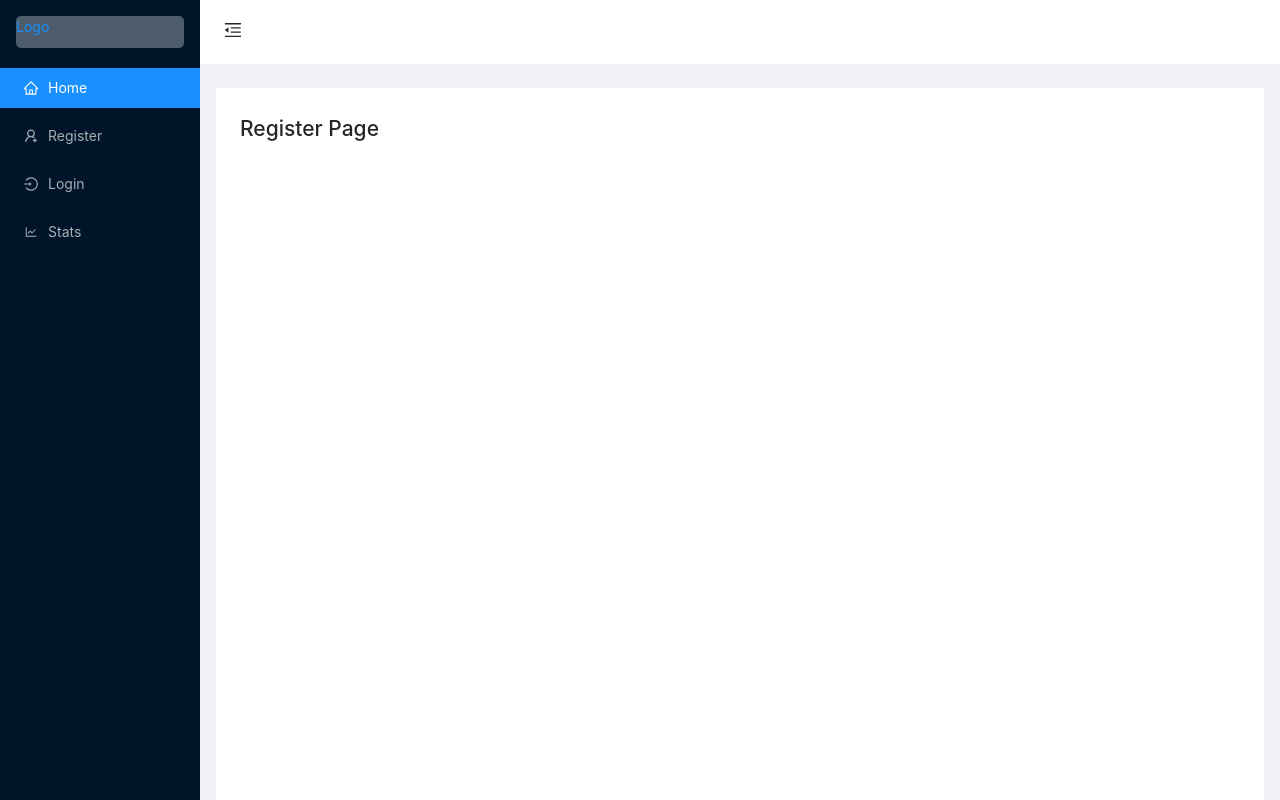
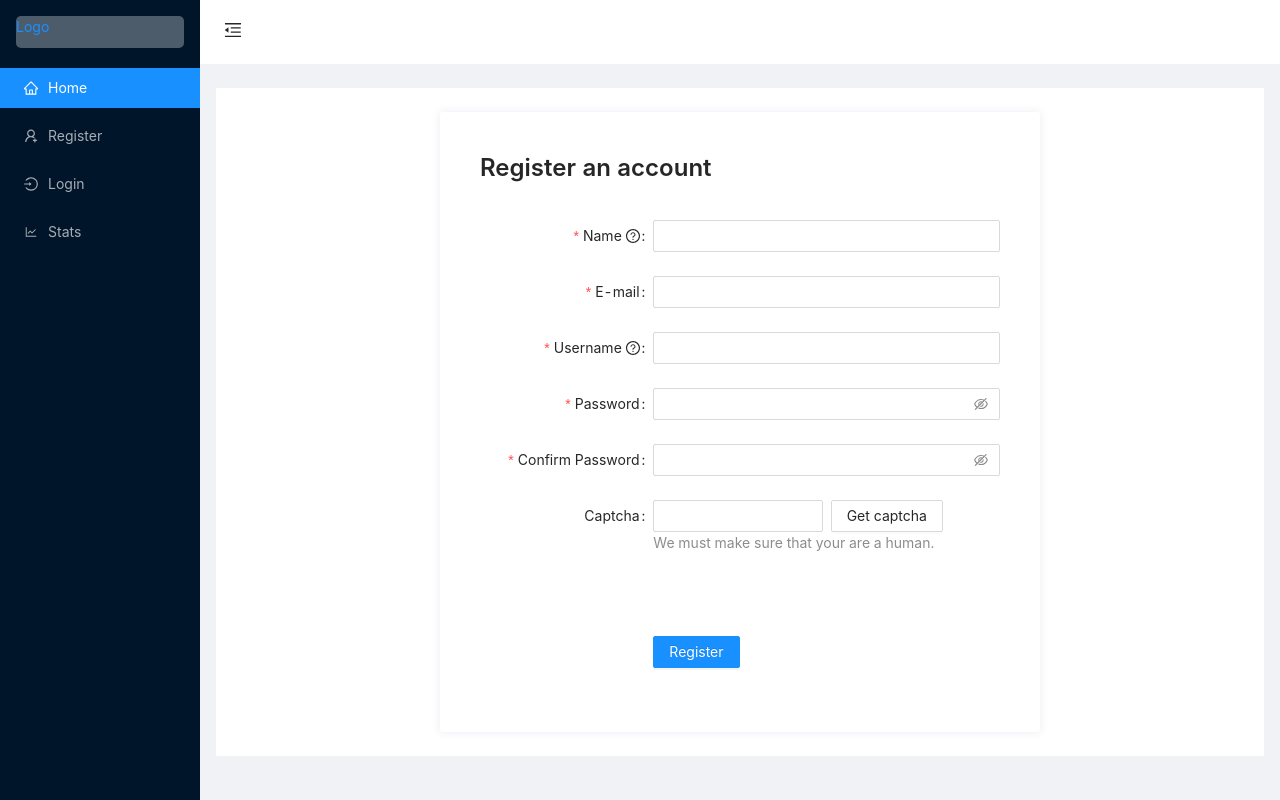
Before and after one commit to ebou-touray/inventory-management-app, a React (Create React App) app in the folder client/: page /register in a window 1280 px wide. Shown: the top 800 px of the page. Built offline with nearby package versions, Linux system fonts and the light colour scheme.

Commit message:
Added a regsitration form

```diff
--- a/client/src/App.js
+++ b/client/src/App.js
@@ -87,7 +87,7 @@ const App = () => {
             style={{
               margin: '24px 16px',
               padding: 24,
-              minHeight: '100vh',
+              minHeight: '280px',
             }}
           >
             <Route exact path="/" component={Home} />
--- a/client/src/Components/Auth/Register.js
+++ b/client/src/Components/Auth/Register.js
@@ -1,11 +1,203 @@
-import React from 'react'
+import React from 'react';
+import { Form, Input, Tooltip, Row, Col, Button, Typography } from 'antd';
+import { QuestionCircleOutlined } from '@ant-design/icons';
+import 'antd/dist/antd.css';
+import styles from './Register.module.css';
+
+const { Title } = Typography;
+
+const formItemLayout = {
+  labelCol: {
+    xs: { span: 24 },
+    sm: { span: 8 },
+  },
+  wrapperCol: {
+    xs: { span: 24 },
+    sm: { span: 16 },
+  },
+};
+const tailFormItemLayout = {
+  wrapperCol: {
+    xs: {
+      span: 24,
+      offset: 0,
+    },
+    sm: {
+      span: 16,
+      offset: 8,
+    },
+  },
+};
 
 const Register = () => {
-    return (
-        <div>
-            <h2>Register Page</h2>
-        </div>
-    )
-}
+  const [form] = Form.useForm();
 
-export default Register
+  const onFinish = (values) => {
+    console.log('Received values of form: ', values);
+  };
+
+  return (
+    <>
+      <Form
+        className={styles.Register}
+        {...formItemLayout}
+        form={form}
+        name="register"
+        onFinish={onFinish}
+        scrollToFirstError
+      >
+        <Form.Item>
+          <Title className="title" level={3}>
+            Register an account
+          </Title>
+        </Form.Item>
+        <Form.Item
+          name="name"
+          label={
+            <span>
+              Name&nbsp;
+              <Tooltip title="Enter your first name first then your last name?">
+                <QuestionCircleOutlined />
+              </Tooltip>
+            </span>
+          }
+          rules={[
+            {
+              required: true,
+              message: 'Please input your name!',
+              whitespace: true,
+            },
+          ]}
+        >
+          <Input />
+        </Form.Item>
+        <Form.Item
+          name="email"
+          label="E-mail"
+          rules={[
+            {
+              type: 'email',
+              message: 'The input is not valid E-mail!',
+            },
+            {
+              required: true,
+              message: 'Please input your E-mail!',
+            },
+          ]}
+        >
+          <Input />
+        </Form.Item>
+
+        <Form.Item
+          name="username"
+          label={
+            <span>
+              Username&nbsp;
+              <Tooltip title="Username must be 6 characters long and must have an uppercase letter, number and symbols">
+                <QuestionCircleOutlined />
+              </Tooltip>
+            </span>
+          }
+          rules={[
+            {
+              required: true,
+              message: 'Please input your username name!',
+              whitespace: false,
+            },
+          ]}
+        >
+          <Input />
+        </Form.Item>
+
+        <Form.Item
+          name="password"
+          label="Password"
+          rules={[
+            {
+              required: true,
+              message: 'Please input your password!',
+            },
+          ]}
+          hasFeedback
+        >
+          <Input.Password />
+        </Form.Item>
+
+        <Form.Item
+          name="confirm"
+          label="Confirm Password"
+          dependencies={['password']}
+          hasFeedback
+          rules={[
+            {
+              required: true,
+              message: 'Please confirm your password!',
+            },
+            ({ getFieldValue }) => ({
+              validator(_, value) {
+                if (!value || getFieldValue('password') === value) {
+                  return Promise.resolve();
+                }
+                return Promise.reject(
+                  'The two passwords that you entered do not match!'
+                );
+              },
+            }),
+          ]}
+        >
+          <Input.Password />
+        </Form.Item>
+
+        <Form.Item
+          label="Captcha"
+          extra="We must make sure that your are a human."
+        >
+          <Row gutter={8}>
+            <Col span={12}>
+              <Form.Item
+                name="captcha"
+                noStyle
+                rules={[
+                  {
+                    required: true,
+                    message: 'Please input the captcha you got!',
+                  },
+                ]}
+              >
+                <Input />
+              </Form.Item>
+            </Col>
+            <Col span={12}>
+              <Button>Get captcha</Button>
+            </Col>
+          </Row>
+        </Form.Item>
+
+        <Form.Item
+          name="agreement"
+          valuePropName="checked"
+          rules={[
+            {
+              validator: (_, value) =>
+                value
+                  ? Promise.resolve()
+                  : Promise.reject('Should accept agreement'),
+            },
+          ]}
+          {...tailFormItemLayout}
+        >
+          {/* <Checkbox>
+            I have read the <a href="">agreement</a>
+          </Checkbox> */}
+        </Form.Item>
+        <Form.Item {...tailFormItemLayout}>
+          <Button type="primary" htmlType="submit">
+            Register
+          </Button>
+        </Form.Item>
+      </Form>
+    </>
+  );
+};
+
+export default Register;
--- /dev/null
+++ b/client/src/Components/Auth/Register.module.css
@@ -0,0 +1,9 @@
+.Register {
+  background-color: white;
+  border-radius: 3px;
+  box-shadow: 0 0 10px #00276617;
+  width: 100%;
+  max-width: 600px;
+  margin: auto;
+  padding: 40px;
+}
--- a/client/src/Components/Home/Home.js
+++ b/client/src/Components/Home/Home.js
@@ -1,11 +1,30 @@
-import React from 'react'
+import React from 'react';
+import { Link, Redirect } from 'react-router-dom';
+import { Button, Space, Typography } from 'antd';
+const { Title } = Typography;
 
 const Home = () => {
     return (
-        <div>
-            <h2>Home Page</h2>
+      <section style={{ textAlign: 'center' }}>
+        <div className="dark-overlay">
+          <div className="landing-inner">
+            <Title>Inventory Management App</Title>
+            <p className="lead">
+              Use this app to add, edit, delete and search items in the
+              inventory
+            </p>
+            <Space>
+              <Button type="primary">
+                <Link to="/register">Register</Link>
+              </Button>
+              <Button type="primary">
+                <Link to="/login">Login</Link>
+              </Button>
+            </Space>
+          </div>
         </div>
-    )
+      </section>
+    );
 }
 
 export default Home
```
Also changed, not shown: 1 other file (tests, documents, lock files or other folders).
